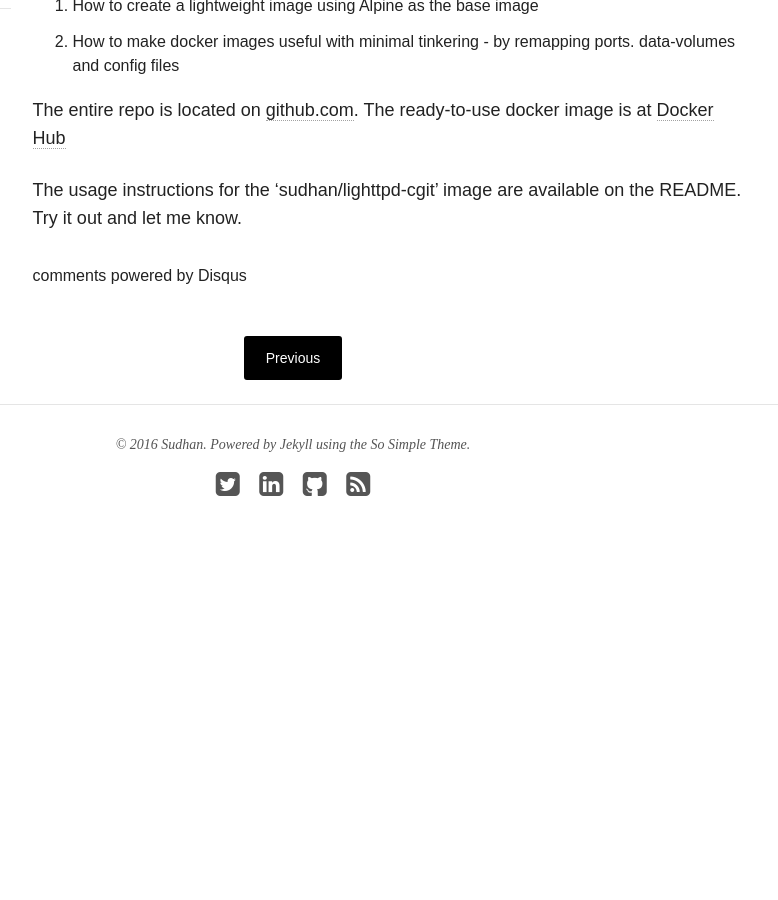
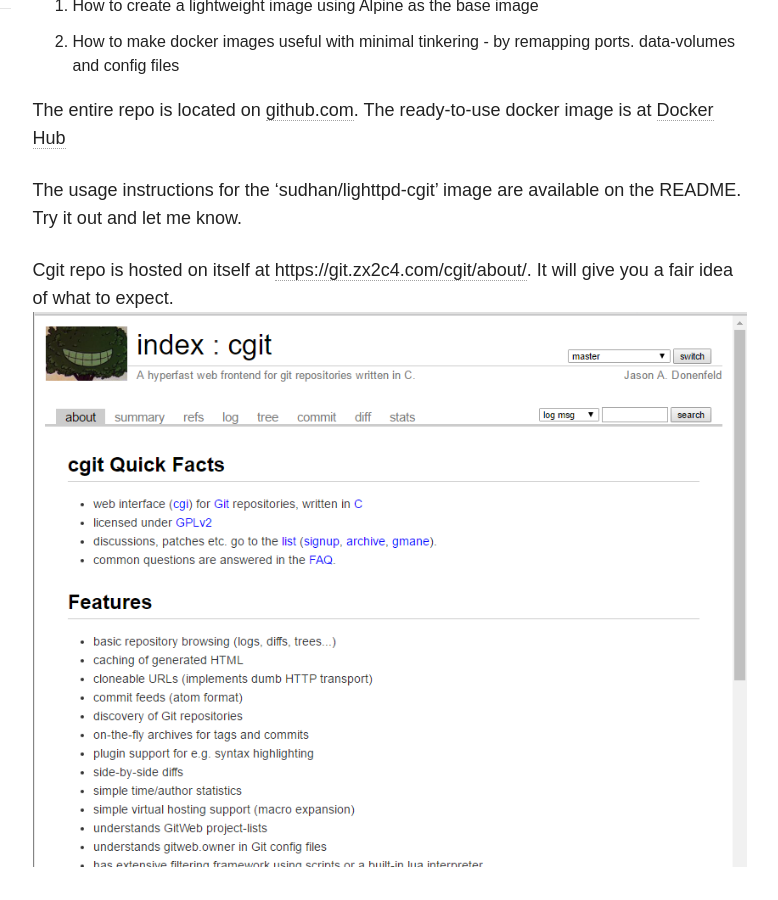
Before and after one commit to p2c2e/p2c2e.github.io, a Jekyll site: the page built from _posts/blog/2016-08-08-cgit-lighttpd-docker.md, in a window 1280 px wide and 900 px high, scrolled down 974 px. Shown: the whole window, without its empty margins (347-1125 px from the left). Built offline with Jekyll 4.4.1, drawn with Linux system fonts in a browser that asks for light colours; nearby versions of some CDN libraries; comment, search, counter and statistics services are not loaded; before the commit the page ends 1570 px from its top, so only the background shows below that.

Commit message:
Added cgit source url and screenshot

```diff
--- a/_posts/blog/2016-08-08-cgit-lighttpd-docker.md
+++ b/_posts/blog/2016-08-08-cgit-lighttpd-docker.md
@@ -23,3 +23,6 @@
 The entire repo is located on [github.com](https://github.com/p2c2e/docker-lighttpd-cgit). The ready-to-use docker image is at [Docker Hub](https://hub.docker.com/r/sudhan/lighttpd-cgit/)
 
 The usage instructions for the 'sudhan/lighttpd-cgit' image are available on the README. Try it out and let me know.
+
+Cgit repo is hosted on itself at [https://git.zx2c4.com/cgit/about/](https://git.zx2c4.com/cgit/about/). It will give you a fair idea of what to expect.
+![Cgit website](/images/Cgit Viewer Example.png)
```
